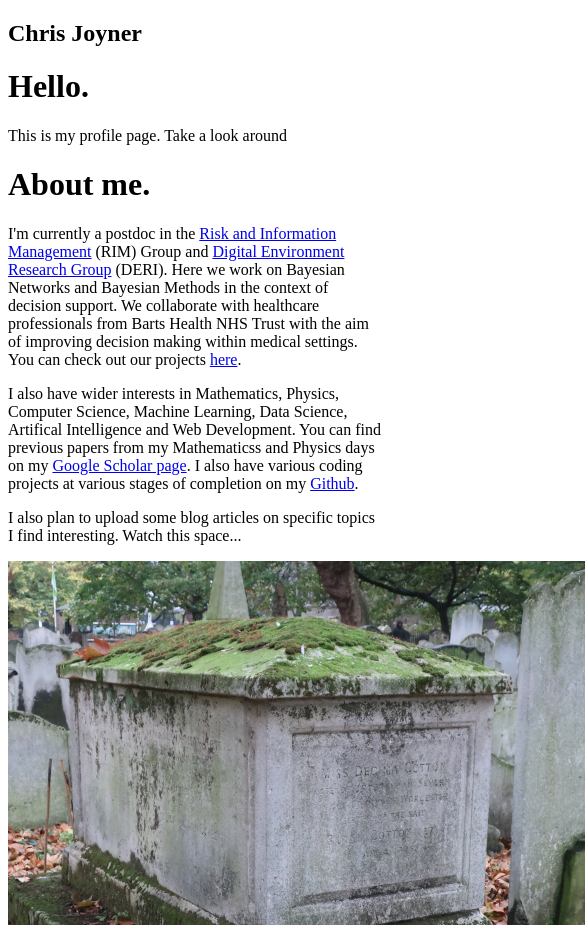
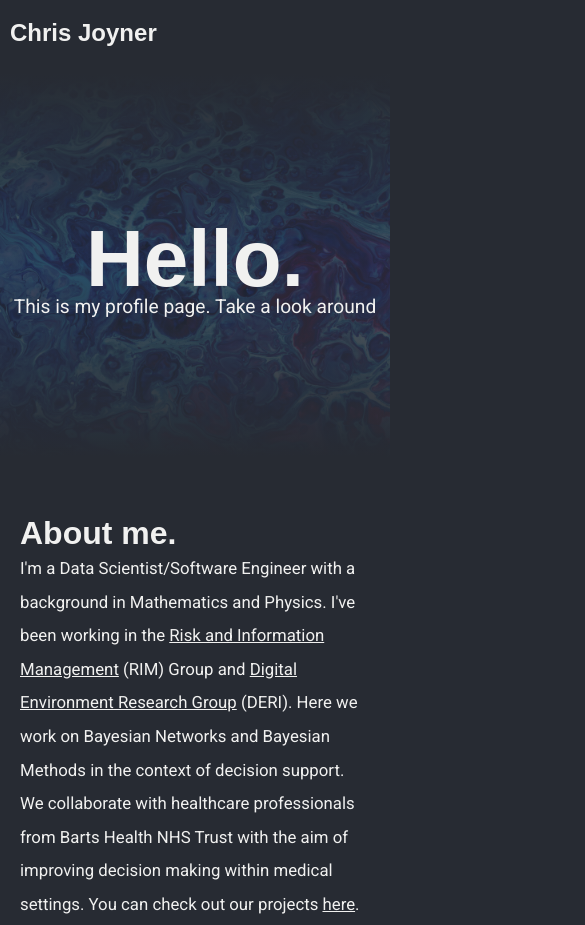
Before and after one commit to cjoyneruk/cjoyneruk.github.io, a plain HTML site: page index.html in a window 390 px wide. Shown: the top 925 px of the page, 585 px wide, since content can reach past the window. Drawn offline with Linux system fonts and the light colour scheme; a web font is replaced by a local one.

Commit message:
styling updates

```diff
--- a/css/base.css
+++ b/css/base.css
@@ -71,13 +71,12 @@ nav {
     background-repeat: no-repeat;
     background-size: cover;
     color: var(--light);
-    margin-bottom: 50px;
 }
 
 .hero-overlay {
     width: 100%;
     min-height: 400px;
-    background-color: rgba(50, 55, 60, 0.7);
+    background: linear-gradient(0deg, var(--dark) 2%, rgba(39, 43, 51, 0.7), var(--dark) 98%);
 }
 
 .hero .body {
@@ -96,89 +95,3 @@ nav {
 .hero .sub-title {
     font-size: 1.2em;
 }
-
-.about-container {
-    display: grid;
-    grid-template-columns: 4fr 2fr;
-}
-
-.about-container .content{
-    padding: 20px;
-}
-
-.about-container .image {
-    padding: 20px;
-}
-
-.about-container .image img {
-    width: 100%;
-    border-radius: 10px;
-}
-
-.section-title {
-    font-size: 3em;
-    margin-bottom: 7px;
-    color: var(--primary);
-}
-
-.about-container p {
-    font-size: 1.05em;
-    line-height: 200%;
-    margin-bottom: 25px;
-}
-
-.blog-container {
-    margin-bottom: 30px;
-    padding: 30px;
-}
-
-.card-grid {
-    margin-top: 30px;
-    display: grid;
-    grid-template-columns: repeat(auto-fill, minmax(250px, 1fr));
-    gap: 70px;
-}
-
-.card {
-    background-color: var(--gray);
-    position: relative;
-}
-
-.card .image {
-    width: 100%;
-}
-
-.card .image img {
-    width: 100%
-}
-
-.card .body {
-    padding-top: 20px;
-    padding-left: 20px;
-    padding-right: 20px;
-}
-
-.card .body h2 {
-    margin-bottom: 20px;
-}
-
-.card .body p {
-    line-height: 150%;
-    margin-bottom: 10px;
-}
-
-.card .footer {
-    padding: 20px;
-}
-
-
-@media only screen and (max-width: 720px) {
-    .about-container {
-        grid-template-columns: repeat(auto-fit, minmax(min(100%, 720px), 1fr));
-    }
-
-    .hero .body {
-        text-align: center;
-        justify-content: space-around;
-    }
-}
--- /dev/null
+++ b/css/home.css
@@ -0,0 +1,86 @@
+body, html {
+    background-color: var(--dark);
+}
+
+.about-container .content{
+    color: var(--light);
+    padding: 50px 20px;
+}
+
+.about-container .content a {
+    color: var(--light);
+}
+
+.about-container .image {
+    padding: 20px;
+}
+
+.about-container .image img {
+    width: 100%;
+    border-radius: 10px;
+}
+
+.section-title {
+    font-size: 3em;
+    margin-bottom: 7px;
+    color: var(--primary);
+}
+
+.about-container p {
+    font-size: 1.05em;
+    line-height: 200%;
+    margin-bottom: 25px;
+}
+
+.blog-container {
+    margin-bottom: 30px;
+    padding: 30px;
+}
+
+.card-grid {
+    margin-top: 30px;
+    display: grid;
+    grid-template-columns: repeat(auto-fill, minmax(250px, 1fr));
+    gap: 70px;
+}
+
+.card {
+    background-color: var(--gray);
+    position: relative;
+}
+
+.card .image {
+    width: 100%;
+}
+
+.card .image img {
+    width: 100%
+}
+
+.card .body {
+    padding-top: 20px;
+    padding-left: 20px;
+    padding-right: 20px;
+}
+
+.card .body h2 {
+    margin-bottom: 20px;
+}
+
+.card .body p {
+    line-height: 150%;
+    margin-bottom: 10px;
+}
+
+.card .footer {
+    padding: 20px;
+}
+
+
+@media only screen and (max-width: 720px) {
+
+    .hero .body {
+        text-align: center;
+        justify-content: space-around;
+    }
+}
--- a/index.html
+++ b/index.html
@@ -5,7 +5,8 @@
     <meta http-equiv="X-UA-Compatible" content="IE=edge">
     <meta name="viewport" content="width=device-width, initial-scale=1.0">
 
-    <link rel="stylesheet" href="css/style.css">
+    <link rel="stylesheet" href="css/base.css">
+    <link rel="stylesheet" href="css/home.css">
 
     <title>Chris Joyner Profile</title>
 </head>
@@ -35,9 +36,7 @@
 
     <!-- About section -->
 
-    <div class="container">
-
-        <div class="about-container">
+    <div class="about-container container">
 
         <div class="content">
 
@@ -46,19 +45,16 @@
             </h1>
 
             <p>
-                    I'm currently a postdoc in the <a href="https://qm-rim.org/">Risk and Information Management</a> (RIM) Group and <a href="https://www.qmul.ac.uk/deri/">Digital Environment Research Group</a> (DERI). Here we work on Bayesian Networks and Bayesian Methods in the context of decision support. We collaborate with healthcare professionals from Barts Health NHS Trust with the aim of improving decision making within medical settings. You can check out our projects <a href="http://newton.eecs.qmul.ac.uk/">here</a>.
+                I'm a Data Scientist/Software Engineer with a background in Mathematics and Physics. I've been working in the <a href="https://qm-rim.org/">Risk and Information Management</a> (RIM) Group and <a href="https://www.qmul.ac.uk/deri/">Digital Environment Research Group</a> (DERI). Here we work on Bayesian Networks and Bayesian Methods in the context of decision support. We collaborate with healthcare professionals from Barts Health NHS Trust with the aim of improving decision making within medical settings. You can check out our projects <a href="http://newton.eecs.qmul.ac.uk/">here</a>.
             </p>
 
             <p>
-                    I also have wider interests in Mathematics, Physics, Computer Science, Machine Learning, Data Science, Artifical Intelligence and Web Development. You can find previous papers from my Mathematicss and Physics days on my <a href="https://scholar.google.co.uk/citations?user=L8Q9mhQAAAAJ&hl=en">Google Scholar page</a>. I also have various coding projects at various stages of completion on my <a href="https://github.com/cjoyneruk">Github</a>.
+                I also have wider interests in Mathematics, Physics, Computer Science, Machine Learning, Data Science, Artificial Intelligence and Web Development. You can find published papers on my <a href="https://scholar.google.co.uk/citations?user=L8Q9mhQAAAAJ&hl=en">Google Scholar page</a>. I also have various coding projects at various stages of completion on my <a href="https://github.com/cjoyneruk">Github</a>.
             </p>
 
             <p>I also plan to upload some blog articles on specific topics I find interesting. Watch this space...</p>
         </div>
-            <div class="image">
-                <img src="images/bayes.jpg">
     </div>
-        </div>
-    </div>
+
 </body>
 </html>
```
Lines whose indentation alone changed are shown as unchanged.
